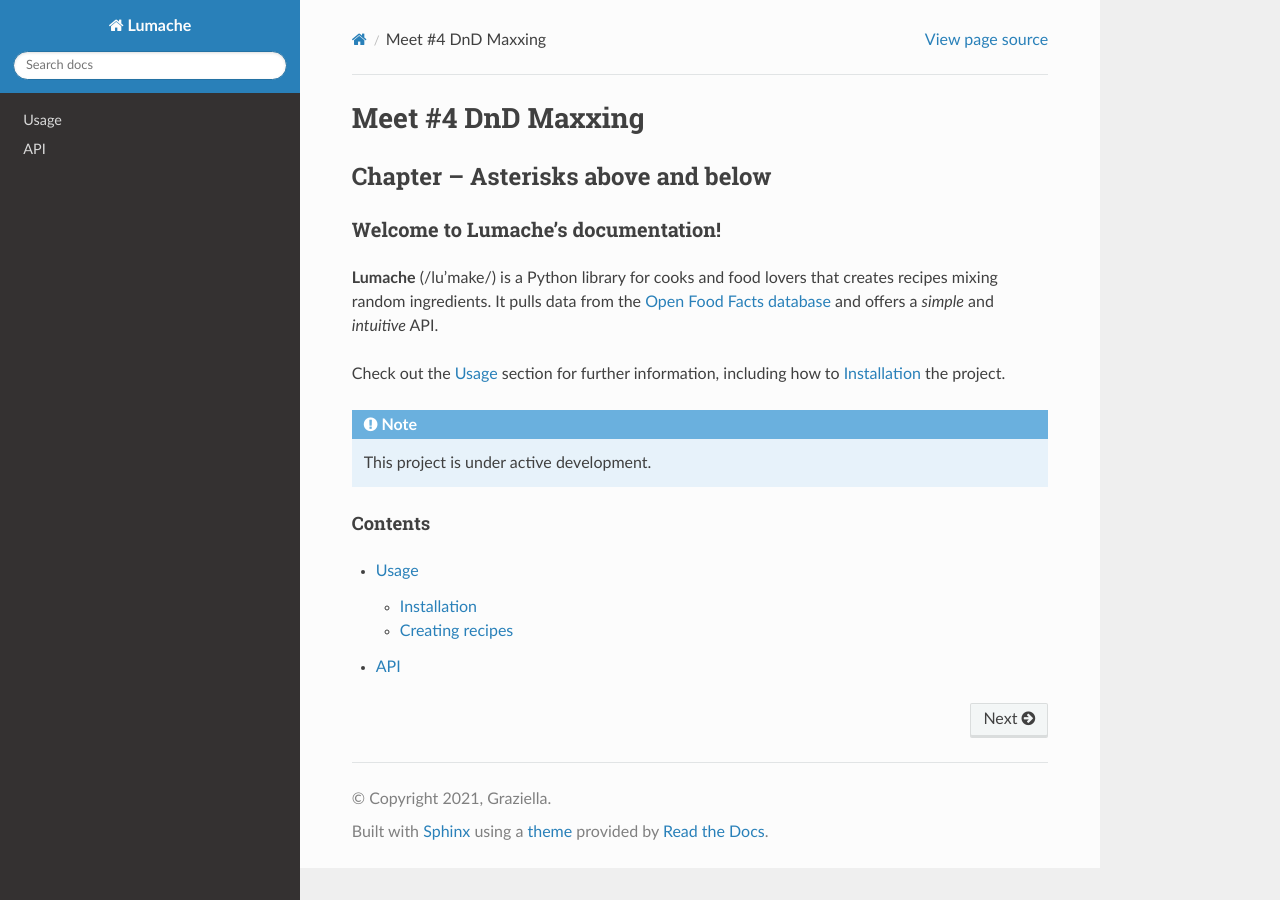
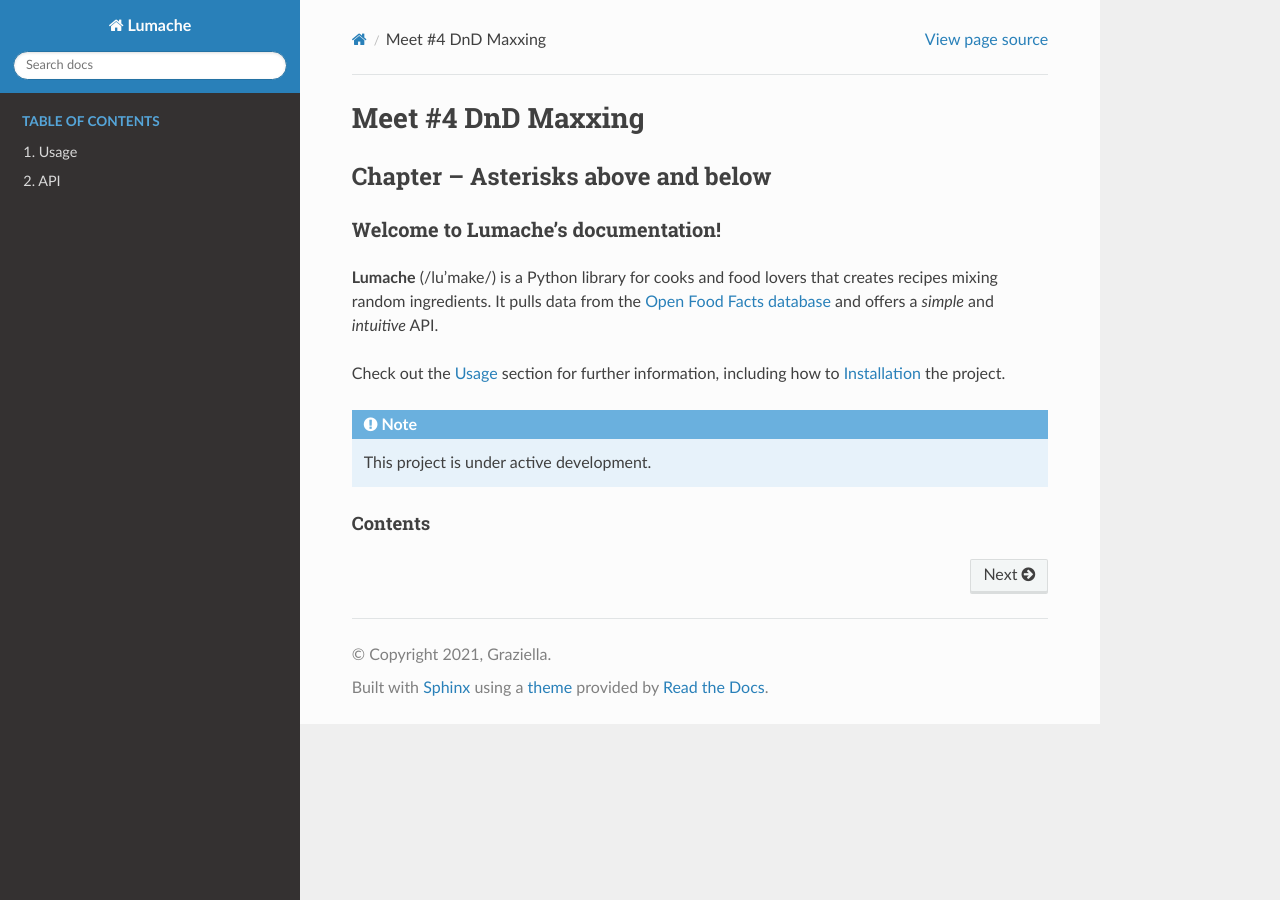
Before and after one commit to takayama156/1Peace-Dnd-Guide, a Sphinx documentation site: the page built from docs/source/index.rst, in a window 1280 px wide. Built offline with Sphinx 7.4.7 and the Read the Docs theme 3.1.0, drawn with Linux system fonts in a browser that asks for light colours.

Commit message:
Update index.rst

```diff
--- a/docs/source/index.rst
+++ b/docs/source/index.rst
@@ -25,6 +25,11 @@
 --------
 
 .. toctree::
+   :caption: Table of Contents
+   :numbered: 3
+   :maxdepth: 4
+   :hidden:
+   :includehidden:
 
    usage
    api
```
